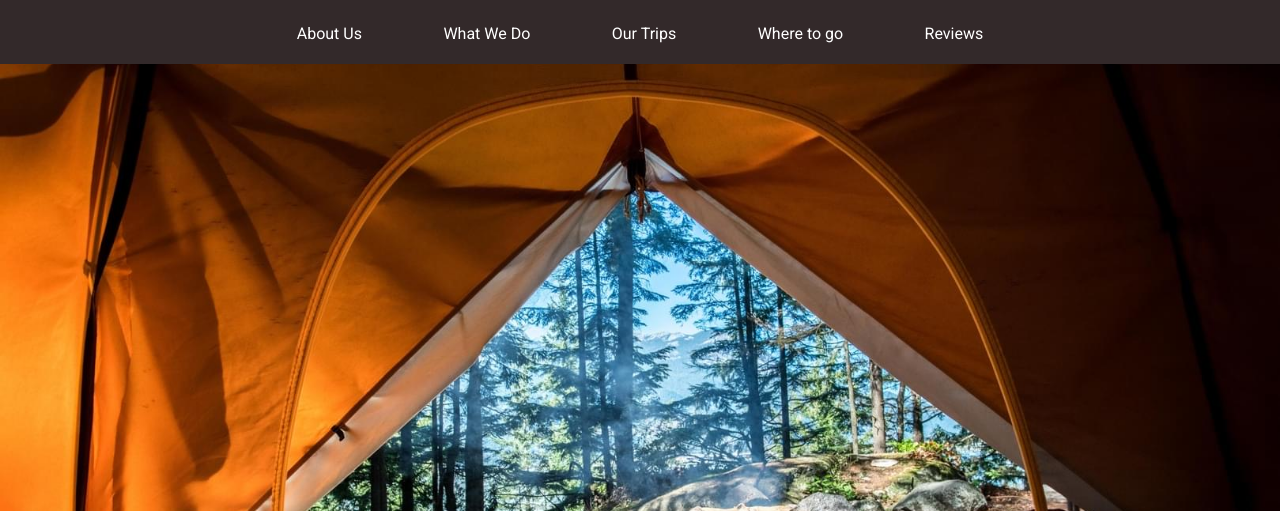
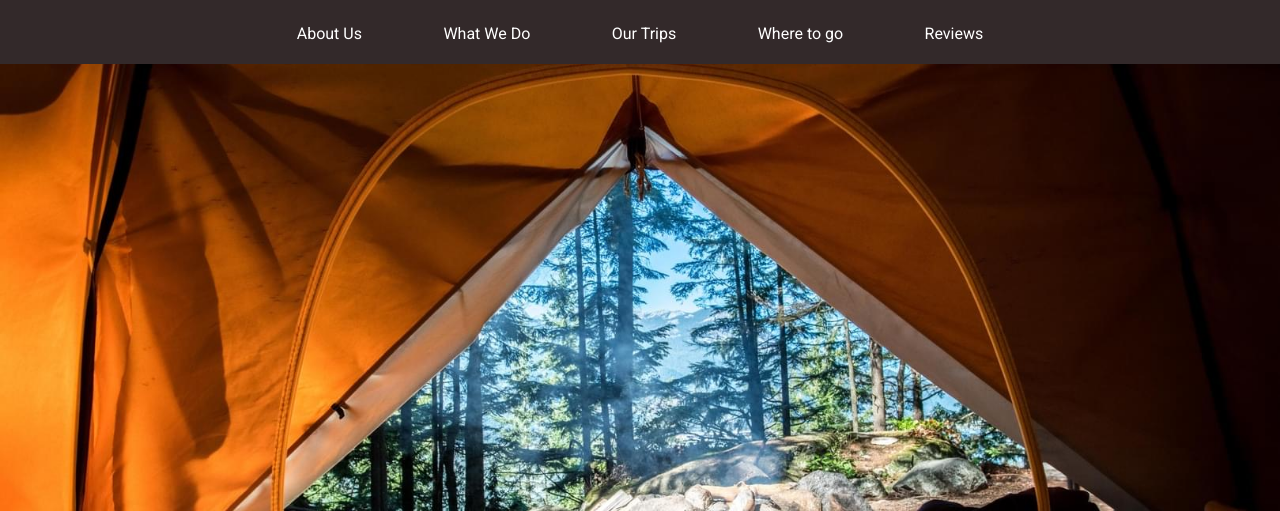
Before and after one commit to RadkaPav/Projekt-1, a plain HTML site: page index.html in a window 1280 px wide. Shown: the top 511 px of the page. Drawn offline with Linux system fonts and the light colour scheme.

Commit message:
Add files via upload

```diff
--- a/style.css
+++ b/style.css
@@ -46,12 +46,12 @@ nav {
 
 /* HERO SECTION */
 .hero-section {
-    height: 780px;
     background-image: url(images/scott-goodwill-y8Ngwq34_Ak-unsplash.jpg);
     background-size: cover;
     background-position: center;
     background-repeat: no-repeat;
     position: relative;
+    height: calc(100vh - 64px);
 }
 
 
```
